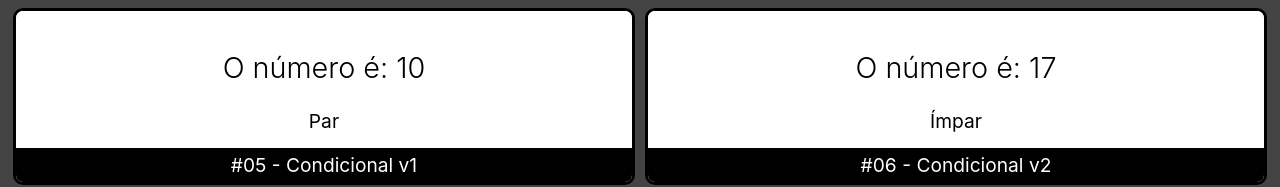
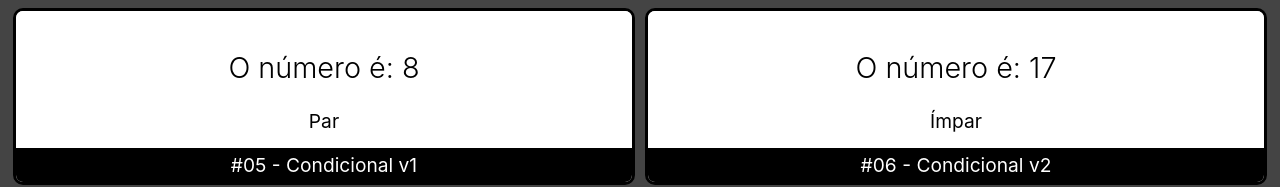
Before and after one commit to VictorSilva15/Conceitos_ReactJS, a React (Create React App) app: page / in a window 1280 px wide. Shown: the part 322-509 px from the top of the page. Built offline with nearby package versions, Linux system fonts and the light colour scheme.

Commit message:
beginAgain

```diff
--- a/src/App.jsx
+++ b/src/App.jsx
@@ -34,7 +34,7 @@ const App = (props) => (
     </Card>
 
     <Card titulo="#05 - Condicional v1">
-      <Condicional numero={10}></Condicional>
+      <Condicional numero={8}></Condicional>
     </Card>
 
     <Card titulo="#06 - Condicional v2">
```
